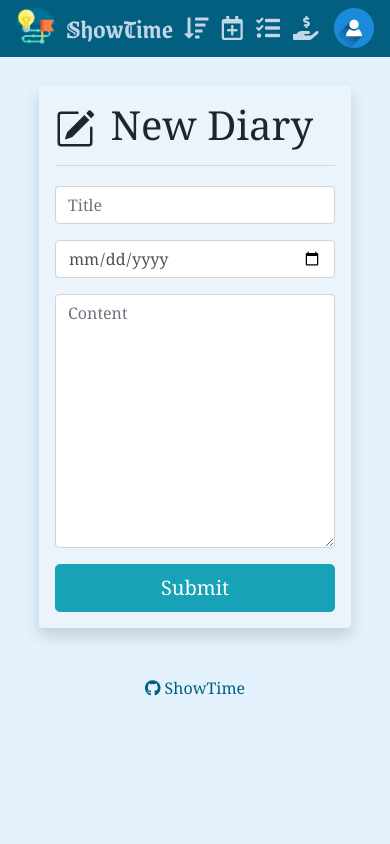
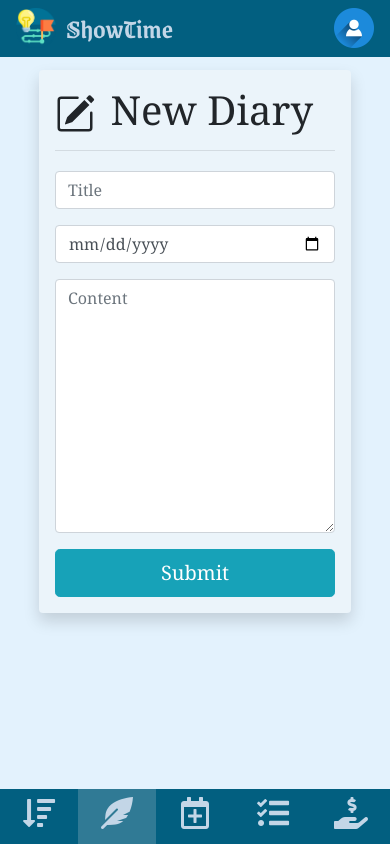
Before and after one commit to CSCI201-ShowTime/front-end, a PHP site: page /create_diary.html in a window 390 px wide. Run offline with PHP 8.4, Linux system fonts and the light colour scheme.

Commit message:
add bottom menu for small device

```diff
--- a/create_diary.html
+++ b/create_diary.html
@@ -17,20 +17,6 @@
             ShowTime
 
         </a>
-        <div class="nav-icons d-flex flex-row justify-content-center">
-            <a href="timeline.html" class="icon">
-                <i class="fas fa-sort-amount-down"></i>
-            </a>
-            <a href="create_event.html" class="icon">
-                <i class="far fa-calendar-plus"></i>
-            </a>
-            <a href="create_reminder.html" class="icon">
-                <i class="fas fa-tasks"></i>
-            </a>
-            <a href="create_transaction.html" class="icon">
-                <i class="fas fa-hand-holding-usd"></i>
-            </a>
-        </div>
         <div class="dropdown">
             <img src="images/account.png" width="40" height="40" class="dropdown-toggle" type="button" id="dropdownMenu2" data-toggle="dropdown" aria-haspopup="true" aria-expanded="false">
             <div class="dropdown-menu dropdown-menu-right" aria-labelledby="dropdownMenu2">
@@ -91,6 +77,27 @@
 		</form>
 	</div>
 
+    <div class="bottom-menu">
+        <div style="height: 55px;"></div>
+        <div class="nav-icons d-flex flex-row justify-content-center fixed-bottom text-center">
+            <a href="timeline.html" class="icon">
+                <i class="fas fa-sort-amount-down"></i>
+            </a>
+            <div class="icon active-button">
+                <i class="fas fa-feather-alt"></i>
+            </div>
+            <a href="create_event.html" class="icon">
+                <i class="far fa-calendar-plus"></i>
+            </a>
+            <a href="create_reminder.html" class="icon">
+                <i class="fas fa-tasks"></i>
+            </a>
+            <a href="create_transaction.html" class="icon">
+                <i class="fas fa-hand-holding-usd"></i>
+            </a>
+        </div>
+    </div>
+
 	<script src="https://code.jquery.com/jquery-3.5.1.slim.min.js" integrity="sha384-DfXdz2htPH0lsSSs5nCTpuj/zy4C+OGpamoFVy38MVBnE+IbbVYUew+OrCXaRkfj" crossorigin="anonymous"></script>
 	<script src="https://cdn.jsdelivr.net/npm/bootstrap@4.5.3/dist/js/bootstrap.bundle.min.js" integrity="sha384-ho+j7jyWK8fNQe+A12Hb8AhRq26LrZ/JpcUGGOn+Y7RsweNrtN/tE3MoK7ZeZDyx" crossorigin="anonymous"></script>
 	<script type="text/javascript" src="js/create_diary.js"></script>
--- a/css/create_diary.css
+++ b/css/create_diary.css
@@ -13,3 +13,9 @@
 .diary-wrapper form {
 	margin-top: 20px;
 }
+
+@media(max-width: 767px) {
+	.diary-wrapper {
+		margin-top: 15px;
+	}
+}
--- a/css/style.css
+++ b/css/style.css
@@ -101,32 +101,42 @@ footer a:hover {
 }
 
 
-/* hide sidebar in small view */
+
 @media (max-width: 767px) {
+    /* hide sidebar in small view */
     .sidenav {
         display: none;
     }
-    .nav-icons {
-        visibility: visible !important;
+    /* hide footer in small view */
+    footer {
+        display: none;
+    }
+    /* show bottom menu in small view */
+    div.bottom-menu {
+        display: block;
     }
 }
 
+/* hide bottom menu in a larger window */
+.bottom-menu {
+    display: none;
+}
+
 .nav-icons {
-    margin-left: -20px;
-    visibility: hidden;
+    width: 100%;
+    background-color: #025f80;
+    height: 55px;
 }
 
 .icon {
-    /*visibility: hidden;*/
-    padding-left: 7%;
-    padding-right: 7%;
-    margin-top: -20px;
-    margin-bottom: -10px;
-    height: 100%;
-    padding-top: 20px;
-    padding-bottom: 10px;
-    width: 100%;
-    font-size: 150%;
+    width: 20%;
+    font-size: 200%;
+    color: #c3d6e7
+}
+
+.active-button {
+    background-color: #307a95;
+    cursor: default;
 }
 
 .nav-icons a {
```
Also changed, not shown: account_page.html (+23 -17 lines), budget.html (+22 -17 lines), create_event.html (+21 -14 lines), create_reminder.html (+21 -14 lines), create_transaction.html (+21 -14 lines), css/create_reminder.css (+8 -1 lines), event_detail.html (+21 -17 lines), groups.html (+20 -18 lines), timeline.html (+22 -14 lines), images/favicons/timeline.ico.
